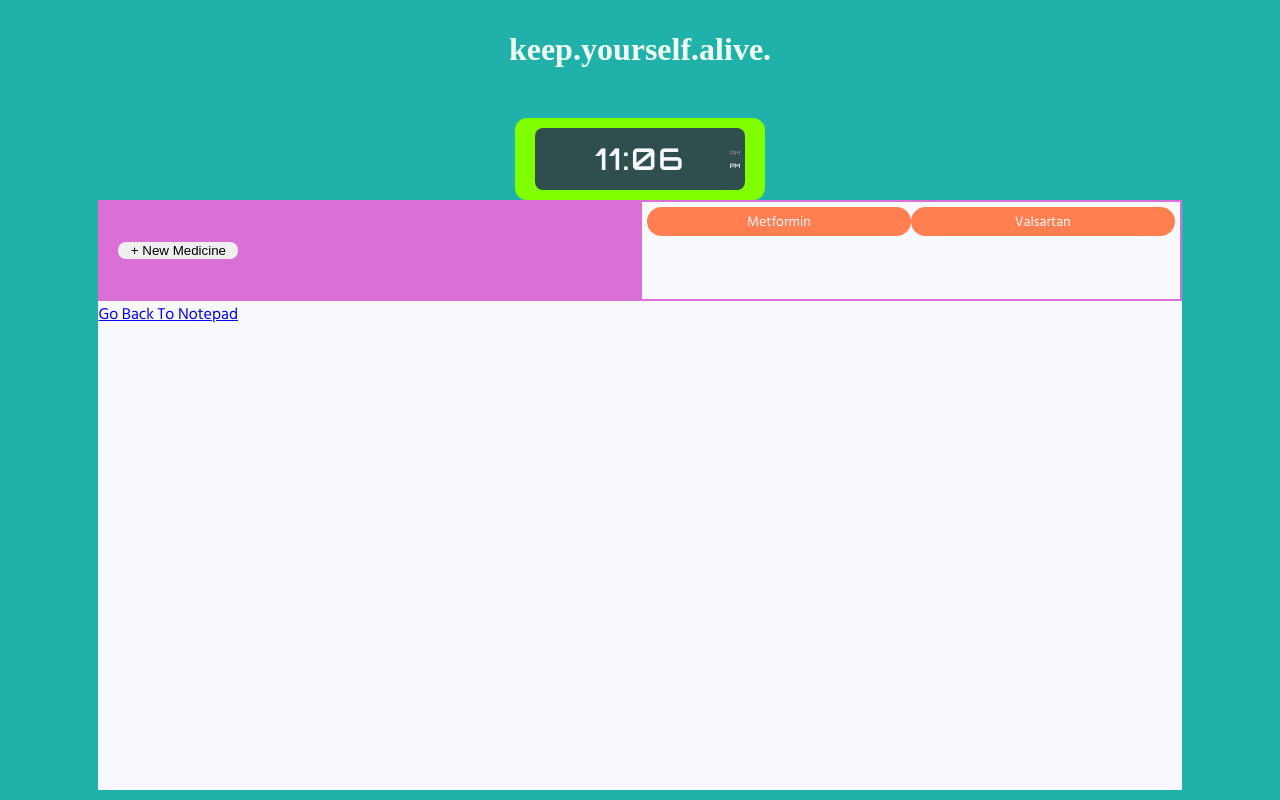
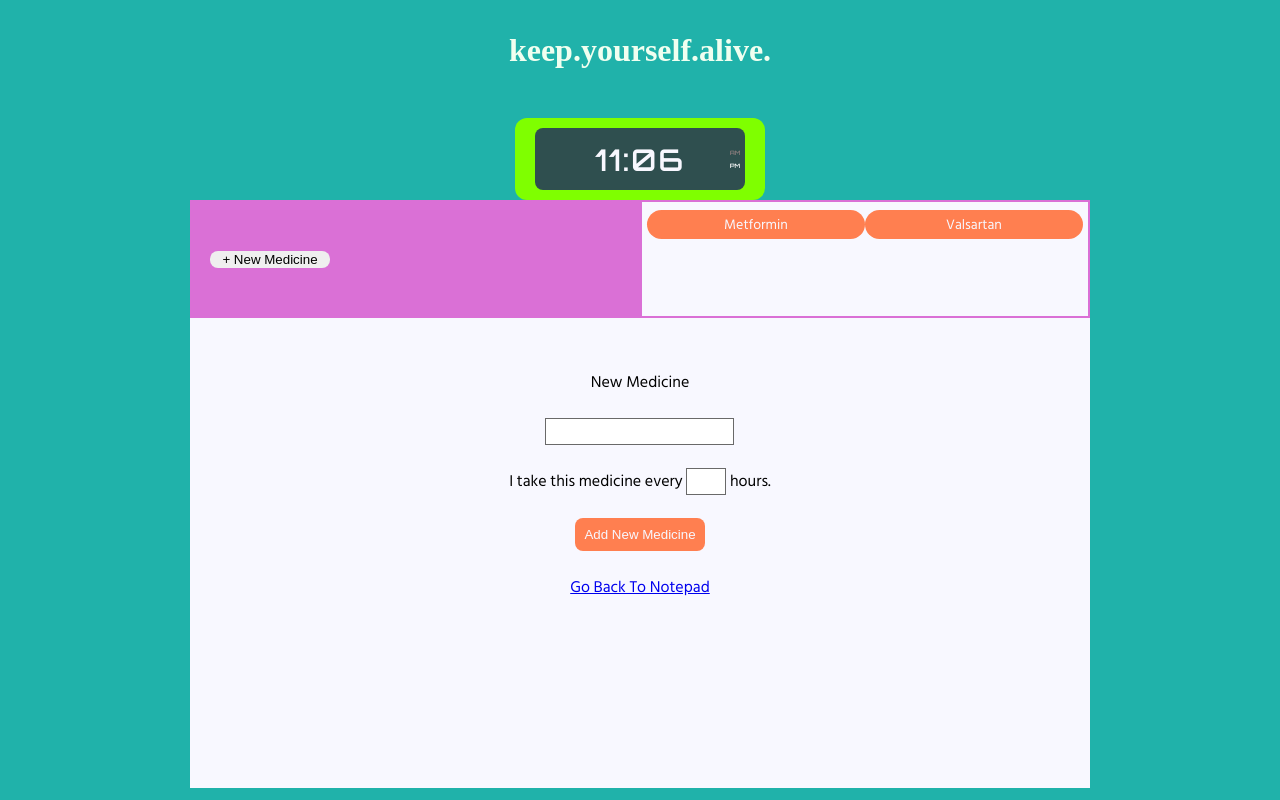
Before and after one commit to PierreLampre/medicine-tracker, a React (Create React App) app: page /new-medicine in a window 1280 px wide. Built offline with nearby package versions, Linux system fonts and the light colour scheme; a web font is replaced by a local one.

Commit message:
refactored component structure to implement react router.  now when +new medicine is clicked, the notepad becomes a form for adding a new medicine to the app, functionality for actually adding yet to come

```diff
--- a/src/App.js
+++ b/src/App.js
@@ -1,6 +1,5 @@
 import './App.css';
 import Clock from "./components/Clock/Clock"
-import Setter from "./components/Setter/Setter"
 import Views from "./components/Views/Views"
 
 function App() {
@@ -9,7 +8,6 @@ function App() {
     <div className="App">
         <h1 className="logo">keep.yourself.alive.</h1>
         <Clock />
-        <Setter />
         <Views />
     </div>
   );
--- a/src/components/NewMedicine/NewMedicine.js
+++ b/src/components/NewMedicine/NewMedicine.js
@@ -5,9 +5,16 @@ import "./new-medicine.css"
 const NewMedicine = () => {
     return (
         <div className="new-medicine-container">
-            <Link to="/">
-                Go Back To Notepad
-            </Link>
+            <div className="new-med-box">
+
+                <label>New Medicine</label>
+                <input type="text" />
+                <p>I take this medicine every <input type="number" /> hours.</p>
+                <button className="add-medicine">Add New Medicine</button>
+                <Link to="/">
+                    Go Back To Notepad
+                </Link>
+            </div>
         </div>
     )
 }
--- a/src/components/NewMedicine/new-medicine.css
+++ b/src/components/NewMedicine/new-medicine.css
@@ -1,5 +1,44 @@
 .new-medicine-container {
     width: 100%;
     height: 100%;
+    display: grid;
+    align-items: center;
+    justify-items: center;
+    align-self: start;
     background: ghostwhite;
+    grid-row: 3 / 11;
+    grid-column: 1 / 2;
+    grid-template-columns: 20px repeat(8, 1fr) 20px;
+    grid-template-rows: repeat(8, 1fr);
 }
+
+.new-med-box {
+    grid-row: 1 / 6;
+    grid-column: 3 / 9;
+    width: 100%;
+    height: 100%;
+    display: grid;
+    align-items: center;
+    justify-items: center;
+}
+
+label:nth-of-type(1) {
+    margin-top: 40px;
+}
+
+input {
+    border: 1px solid dimgrey;
+    padding: 5px;
+}
+
+p input:nth-of-type(1) {
+    width: 40px;
+}
+
+.add-medicine{
+   padding: 9px;
+   background: coral;
+   color: ghostwhite;
+   border-radius: 8px;
+   cursor: pointer;
+}
--- a/src/components/Notepad/Notepad.js
+++ b/src/components/Notepad/Notepad.js
@@ -4,7 +4,7 @@ import "./notepad.css";
 const Notepad = () => {
     return (
 
-            <div className="view">
+            <div className="notepad">
                <div className="top-binding"></div>
                 <div className="paper">
                     <div className="empty-top-margin">
--- a/src/components/Notepad/notepad.css
+++ b/src/components/Notepad/notepad.css
@@ -1,4 +1,4 @@
-.view {
+.notepad {
     background: lemonchiffon;
     display: grid;
     align-items: center;
@@ -6,6 +6,8 @@
     align-self: start;
     width: 100%;
     height: 100%;
+    grid-row: 3 / 11;
+    grid-column: 1 / 2;
     grid-template-rows: 20px auto;
 }
 
--- a/src/components/Setter/Setter.js
+++ b/src/components/Setter/Setter.js
@@ -1,4 +1,5 @@
 import React from 'react';
+import { Link } from "react-router-dom";
 import "./setter.css";
 
 const Setter = () => {
@@ -6,7 +7,9 @@ const Setter = () => {
 
             <div className="setter">
                 <div className="buttons">
+                <Link to="/new-medicine">
                     <button className="button">+ New Medicine</button>
+                </Link>
                 </div>
                 <div className="pill-box">
                     <div className="pill">Metformin</div>
--- a/src/components/Setter/setter.css
+++ b/src/components/Setter/setter.css
@@ -4,8 +4,8 @@
     align-items: center;
     width: 100%;
     height: 100%;
-    grid-row: 3 / 4;
-    grid-column: 2 / 13;
+    grid-row: 1 / 3;
+    grid-column: 1 / 2;
     grid-template-columns: repeat(2, 1fr);
 }
 
@@ -16,6 +16,10 @@
 .button{
     width: 120px;
     border-radius: 8px;
+}
+
+.button:hover {
+    cursor: pointer;
 }
 
 .pill-box {
--- a/src/components/Views/Views.js
+++ b/src/components/Views/Views.js
@@ -1,5 +1,6 @@
 import React from 'react'
 import { BrowserRouter, Switch, Route } from "react-router-dom"
+import Setter from "../Setter/Setter"
 import Notepad from "../Notepad/Notepad"
 import NewMedicine from "../NewMedicine/NewMedicine"
 import "./views.css"
@@ -8,6 +9,7 @@ const Views = () => {
     return (
         <div className="views">
             <BrowserRouter>
+                <Setter />
                 <Switch>
                     <Route exact path="/">
                         <Notepad />
--- a/src/components/Views/views.css
+++ b/src/components/Views/views.css
@@ -4,8 +4,11 @@
     justify-items: center;
     align-self: start;
     width: 100%;
+    max-width: 900px;
     height: 98%;
     background: yellow;
-    grid-row: 4 / 9;
+    grid-row: 3 / 9;
     grid-column: 2 / 13;
+    grid-template-rows: repeat(10, 1fr);
+    grid-template-columns: auto;
 }
```
Also changed, not shown: 1 other file (tests, documents, lock files or other folders).
